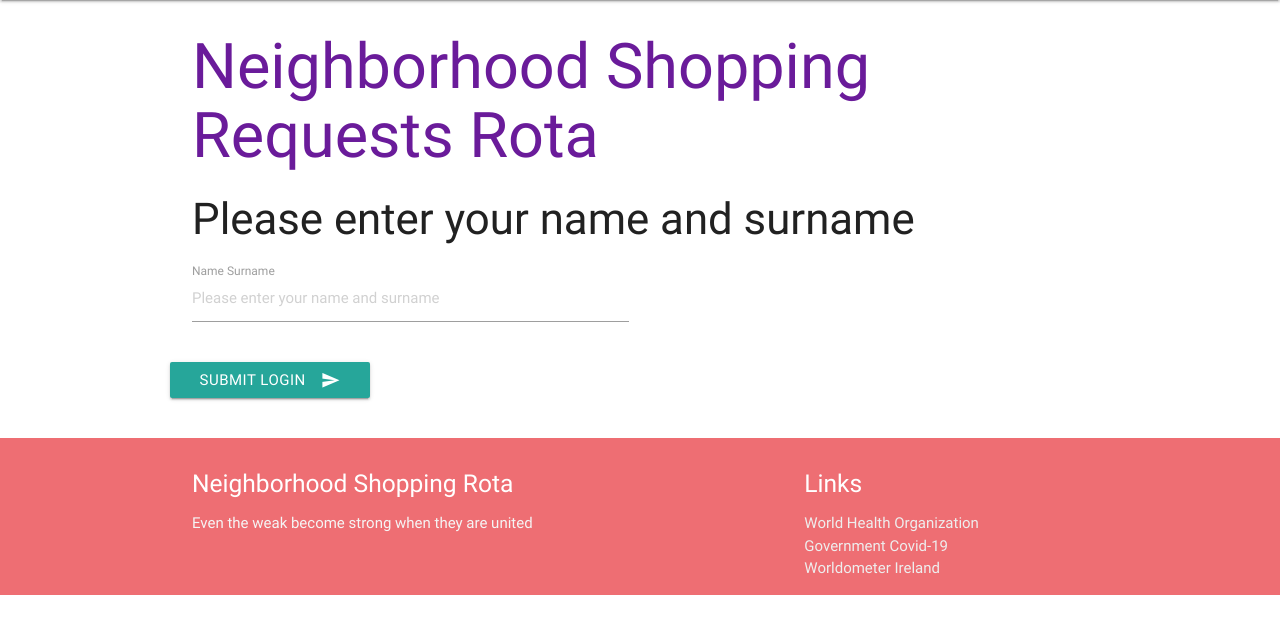
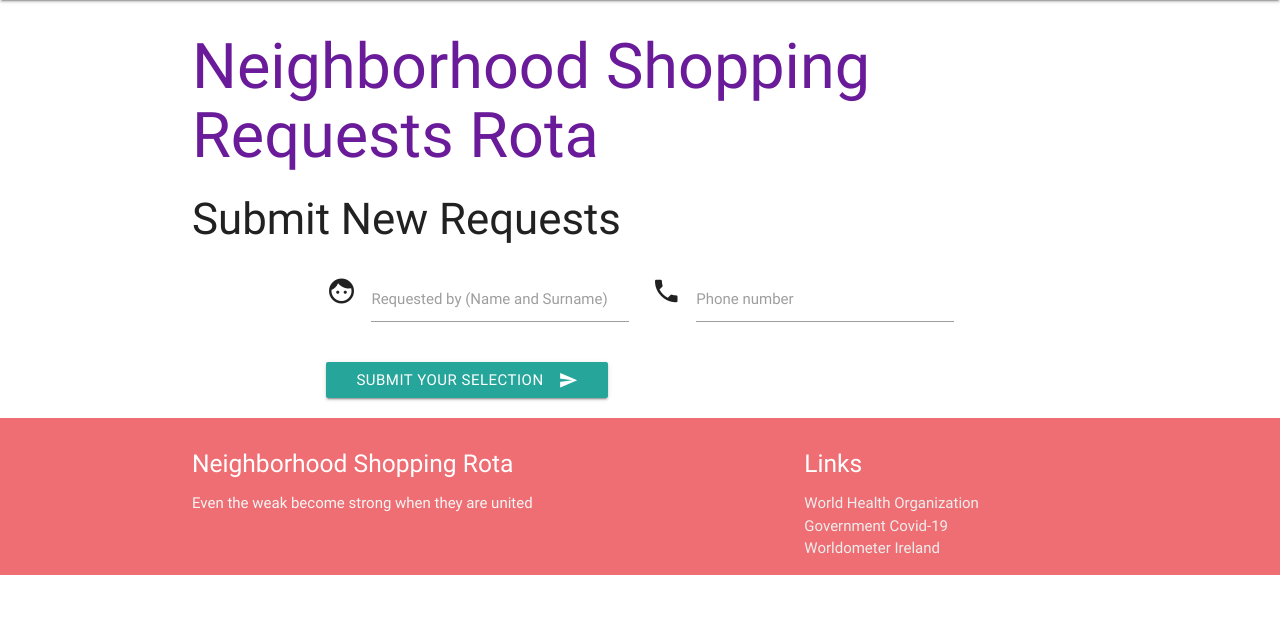
Before and after one commit to valenovi76/MySQL, a Flask app: page / in a window 1280 px wide. Shown: the part 64-698 px from the top of the page. Run offline with Flask 2, Linux system fonts and the light colour scheme; data that the repository does not hold is empty; some libraries are stand-ins or nearby versions.

```diff
--- a/app.py
+++ b/app.py
@@ -1,18 +1,25 @@
 import os
+from flask import Flask, request, render_template, redirect, url_for
+from flask_pymongo import PyMongo
+from bson.objectid import ObjectId
 from os import path
 if path.exists("env.py"):
     import env
-from flask import Flask, request, render_template, redirect, url_for
-from flask_pymongo import PyMongo
-from bson.objectid import ObjectId
 import socket
+if socket.gethostname().find('.')>=0:
+    name=socket.gethostname()
+else:
+    name=socket.gethostbyaddr(socket.gethostname())[0]
+    print(socket.gethostname())
 
 
 app = Flask(__name__)
 app.config["MONGO_URI"] = os.environ.get("MONGO_URI")
 app.config["MONGODB_NAME"] = os.environ.get("MONGODB_NAME" ,'mongodb://localhost')
 
+
 mongo = PyMongo(app)
+
 
 
 @app.route('/')
@@ -56,6 +63,7 @@ def my_requests():
 def update_requests():
     return render_template("update_requests.html", requests=mongo.db.c_requests.find(host_name))
 
+
 if __name__ == '__main__':
     app.run(host=os.environ.get('IP'),
             port=int(os.environ.get('PORT')),
--- a/templates/login.html
+++ b/templates/login.html
@@ -1,19 +1,28 @@
 {% extends 'master.html' %}
 {% block content %}
-<h3>Please enter your name and surname</h3>
+<h3>Submit New Requests</h3>
 <div class="row">
    <form action="{{ url_for('insert_login') }}" method="POST"  class="col s12">
+      <div class="container">
          <div class="row">
             <div class="input-field col s6">
-            <input id="UserName" name="UserName" type="text" class="validate" placeholder="Please enter your name and surname" >
-          <label for="UserName">Name Surname</label>
+               <i class="material-icons prefix">face</i>
+               <input id="UserName" name="UserName" type="text" class="validate">
+               <label for="UserName">Requested by (Name and Surname)</label>
+            </div>
+            <div class="input-field col s6">
+               <i class="material-icons prefix">phone</i>
+               <input id="Phone" name="Phone" type="text" class="validate">
+               <label for="Phone">Phone number</label>
+            </div>
+         </div>
+         <button class="btn waves-effect waves-light" type="submit" name="action">Submit your selection
+         <i class="material-icons right">send</i>
+         </button>
+         <div id="text" style="display: none;">
+
          </div>
       </div>
    </form>
-        <div class="row">
-         <button class="btn waves-effect waves-light" type="submit" name="action">Submit login
-         <i class="material-icons right">send</i>
-         </button>
-        </div>
 </div>
 {% endblock %}
--- a/templates/master.html
+++ b/templates/master.html
@@ -14,6 +14,10 @@
 <nav>
     <div class="nav-wrapper">
       <a href="{{url_for('get_login')}}" class="brand-logo">Covid-19 Shopping Rota</a>
+      <a >
+      {% if session.logged_in %}
+        Greetings {{session.username}}
+        {% endif %}</a>
       <a href="#" data-activates="mobile-demo" class="button-collapse"><i class="material-icons">menu</i></a>
                 <ul id="nav-mobile" class="right hide-on-med-and-down">
                     <li><a href="{{url_for('get_login')}}">Home</a></li>
--- a/templates/new_requests.html
+++ b/templates/new_requests.html
@@ -2,13 +2,13 @@
 {% block content %}
 <h3>Submit New Requests</h3>
 <div class="row">
-   <form action="{{ url_for('insert_login') }}" method="POST"  class="col s12">
+   <form action="{{ url_for('insert_requests') }}" method="POST"  class="col s12">
       <div class="container">
          <div class="row">
             <div class="input-field col s6">
                <i class="material-icons prefix">face</i>
                <input id="Requested_By" name="Requested_By" type="text" class="validate">
-               <label for="first_name">Requested by (Name and Surname)</label>
+               <label for="first_name">{{session.username}}</label>
             </div>
             <div class="input-field col s6">
                <i class="material-icons prefix">phone</i>
```
Lines whose indentation alone changed are shown as unchanged.
